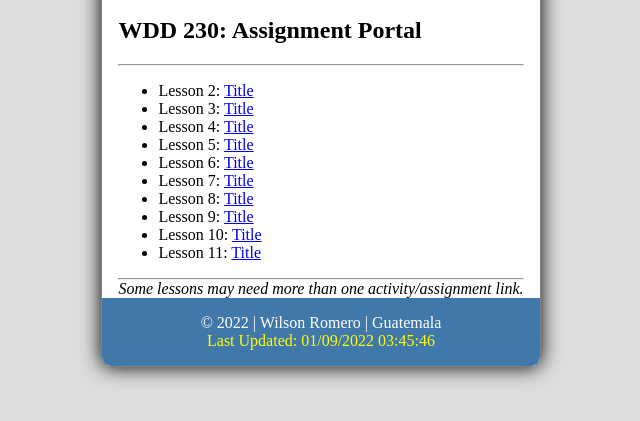
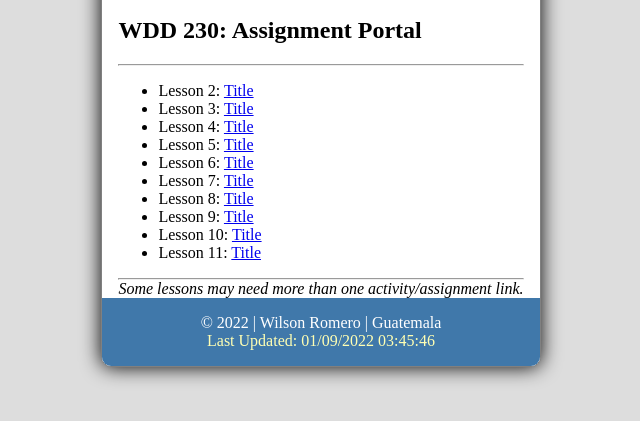
Before and after one commit to wilsonBYU/wdd230, a plain HTML site: page index.html in a window 1280 px wide. Shown: the part 285-706 px from the top of the page, without its empty margins (319-959 px from the left). Drawn offline with Linux system fonts and the light colour scheme.

Commit message:
fixed accessibility errors

```diff
--- a/css/style.css
+++ b/css/style.css
@@ -65,5 +65,5 @@ footer p {
 }
 
 footer p:nth-child(2) {
-	color: yellow;
+	color: #FFFFB3;
 }
```
